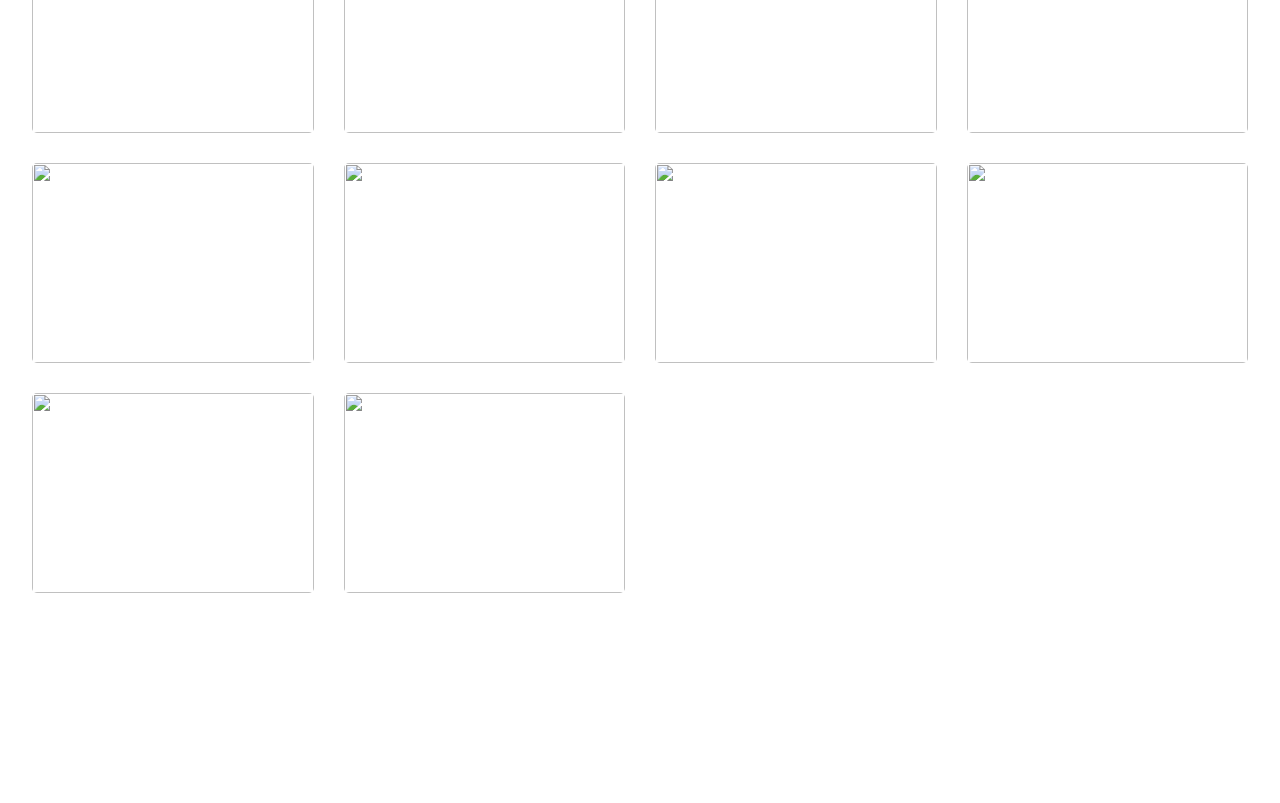
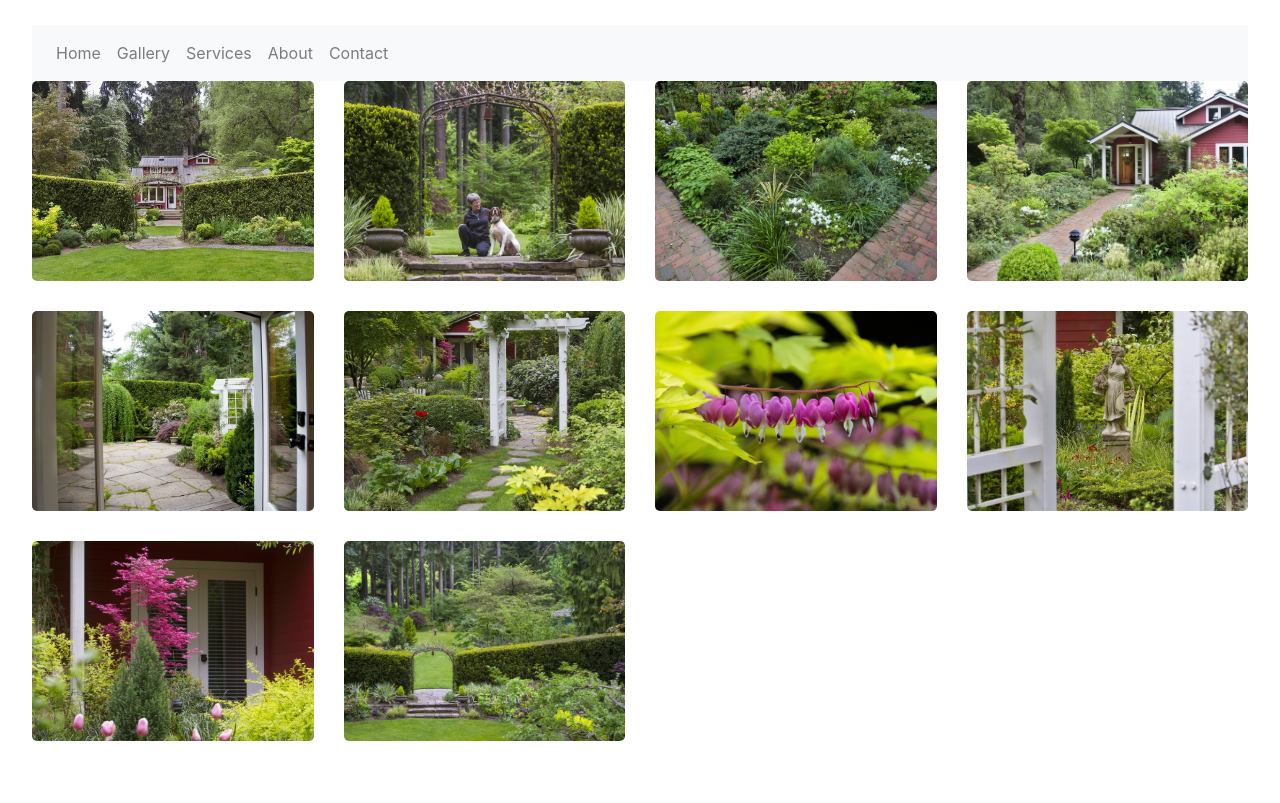
Before and after one commit to lucascheadle/lesson6assignment, a website: page gallery.html in a window 1280 px wide. Shown: the part 301-1104 px from the top of the page. Before the commit the page ends 956 px from the top, so only its background shows below. Drawn offline with nearby package versions, Linux system fonts and the light colour scheme; files that its build step writes are made by us from their sources; the site is published under a folder, as on GitHub Pages, so addresses that start at the root find nothing.

Commit message:
Add files via upload

```diff
--- a/gallery.html
+++ b/gallery.html
@@ -19,7 +19,7 @@
         <header class="container">
             <div class="row">
                 <div class="row-12">
-                    <img src="/images/sketch.jpeg">
+                    <img src="images/sketch.jpeg">
                 </div>
             </div>
             <div class="row">
@@ -58,61 +58,61 @@
             <div calss="gallery-container">
                 <div class="row">
                     <div class="col-lg-3 col-md-4 col-xs-6 thumb">
-                        <a href="/images/2021314948-780x0.jpeg" class="fancybox" rel="ligthbox">
-                            <img  src="/images/2021314948-780x0.jpeg" class="zoom img-fluid "  alt="">
+                        <a href="images/2021314948-780x0.jpeg" class="fancybox" rel="ligthbox">
+                            <img  src="images/2021314948-780x0.jpeg" class="zoom img-fluid "  alt="">
                         </a>
                     </div>
                     <div class="col-lg-3 col-md-4 col-xs-6 thumb">
-                        <a href="/images/2021314949-780x0.jpeg"  class="fancybox" rel="ligthbox">
-                            <img  src="/images/2021314949-780x0.jpeg" class="zoom img-fluid"  alt="">
+                        <a href="images/2021314949-780x0.jpeg"  class="fancybox" rel="ligthbox">
+                            <img  src="images/2021314949-780x0.jpeg" class="zoom img-fluid"  alt="">
                         </a>
                     </div>
 
                     <div class="col-lg-3 col-md-4 col-xs-6 thumb">
-                        <a href="/images/2021314950-780x0.jpeg" class="fancybox" rel="ligthbox">
-                            <img  src="/images/2021314950-780x0.jpeg" class="zoom img-fluid "  alt="">
+                        <a href="images/2021314950-780x0.jpeg" class="fancybox" rel="ligthbox">
+                            <img  src="images/2021314950-780x0.jpeg" class="zoom img-fluid "  alt="">
                         </a>
                     </div>
 
                     <div class="col-lg-3 col-md-4 col-xs-6 thumb">
-                        <a href="/images/2021314951-780x0.jpeg" class="fancybox" rel="ligthbox">
-                            <img  src="/images/2021314951-780x0.jpeg" class="zoom img-fluid "  alt="">
+                        <a href="images/2021314951-780x0.jpeg" class="fancybox" rel="ligthbox">
+                            <img  src="images/2021314951-780x0.jpeg" class="zoom img-fluid "  alt="">
                         </a>
                     </div>
 
                     <div class="col-lg-3 col-md-4 col-xs-6 thumb">
-                        <a href="/images/2021314952-780x0.jpeg" class="fancybox" rel="ligthbox">
-                            <img  src="/images/2021314952-780x0.jpeg" class="zoom img-fluid "  alt="">
+                        <a href="images/2021314952-780x0.jpeg" class="fancybox" rel="ligthbox">
+                            <img  src="images/2021314952-780x0.jpeg" class="zoom img-fluid "  alt="">
                         </a>
                     </div>
 
                     <div class="col-lg-3 col-md-4 col-xs-6 thumb">
-                        <a href="/images/2021314953-780x0.jpeg" class="fancybox" rel="ligthbox">
-                            <img  src="/images/2021314953-780x0.jpeg" class="zoom img-fluid "  alt="">
+                        <a href="images/2021314953-780x0.jpeg" class="fancybox" rel="ligthbox">
+                            <img  src="images/2021314953-780x0.jpeg" class="zoom img-fluid "  alt="">
                         </a>
                     </div>
 
                     <div class="col-lg-3 col-md-4 col-xs-6 thumb">
-                        <a href="/images/2021314954-780x0.jpeg" class="fancybox" rel="ligthbox">
-                            <img  src="/images/2021314954-780x0.jpeg" class="zoom img-fluid "  alt="">
+                        <a href="images/2021314954-780x0.jpeg" class="fancybox" rel="ligthbox">
+                            <img  src="images/2021314954-780x0.jpeg" class="zoom img-fluid "  alt="">
                         </a>
                     </div>
 
                     <div class="col-lg-3 col-md-4 col-xs-6 thumb">
-                        <a href="/images/2021314959-780x0.jpeg" class="fancybox" rel="ligthbox">
-                            <img  src="/images/2021314959-780x0.jpeg" class="zoom img-fluid "  alt="">
+                        <a href="images/2021314959-780x0.jpeg" class="fancybox" rel="ligthbox">
+                            <img  src="images/2021314959-780x0.jpeg" class="zoom img-fluid "  alt="">
                         </a>
                     </div>
 
                     <div class="col-lg-3 col-md-4 col-xs-6 thumb">
-                        <a href="/images/2021314960-780x0.jpeg" class="fancybox" rel="ligthbox">
-                            <img  src="/images/2021314960-780x0.jpeg" class="zoom img-fluid "  alt="">
+                        <a href="images/2021314960-780x0.jpeg" class="fancybox" rel="ligthbox">
+                            <img  src="images/2021314960-780x0.jpeg" class="zoom img-fluid "  alt="">
                         </a>
                     </div>
 
                     <div class="col-lg-3 col-md-4 col-xs-6 thumb">
-                        <a href="/images/2021314961-780x0.jpeg" class="fancybox" rel="ligthbox">
-                            <img  src="/images/2021314961-780x0.jpeg" class="zoom img-fluid "  alt="">
+                        <a href="images/2021314961-780x0.jpeg" class="fancybox" rel="ligthbox">
+                            <img  src="images/2021314961-780x0.jpeg" class="zoom img-fluid "  alt="">
                         </a>
                     </div>
                 </div>
```
Also changed, not shown: contact.html (+1 -1 lines), index.html (+2 -2 lines), services.html (+1 -1 lines), testimonials.html (+1 -1 lines).
